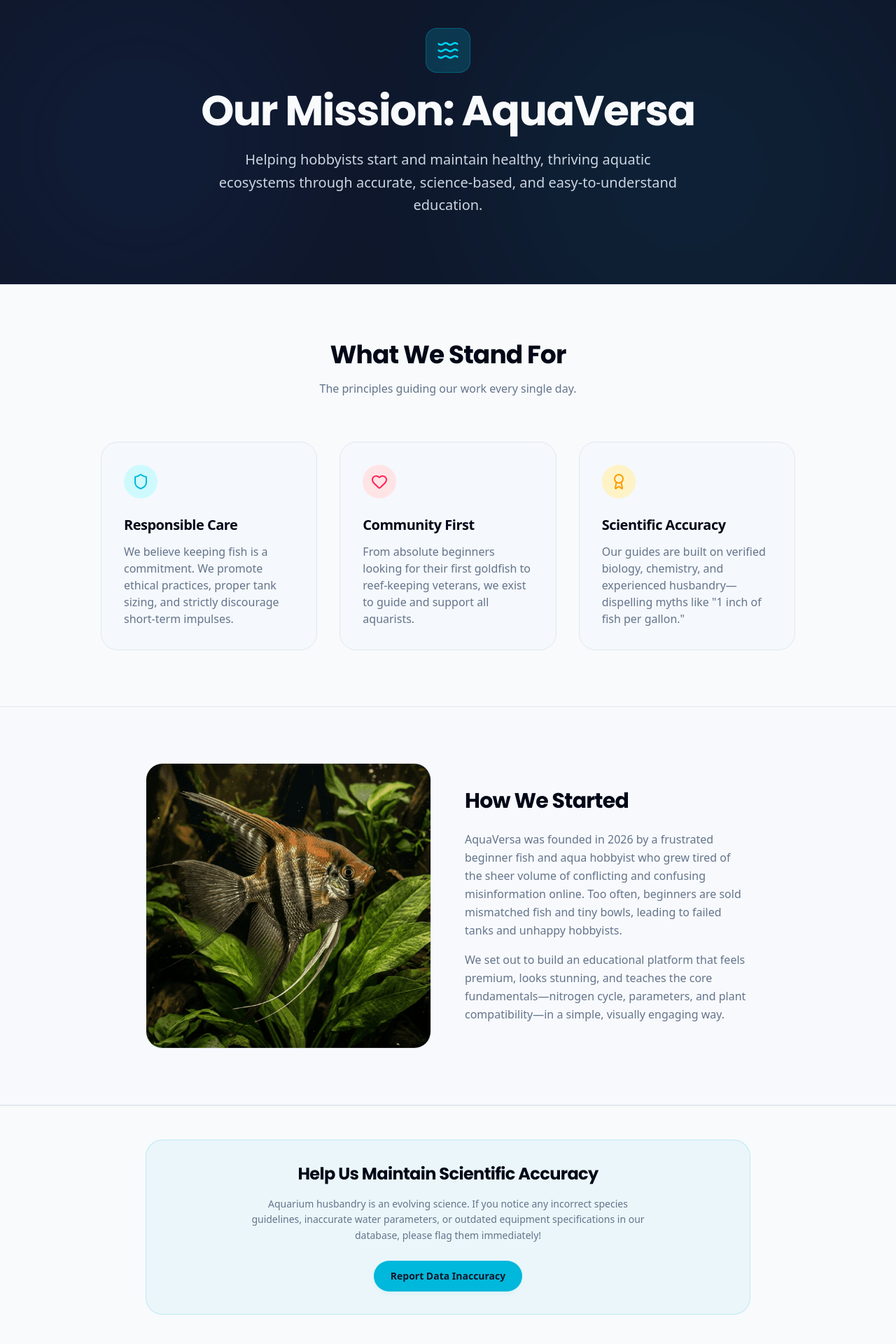
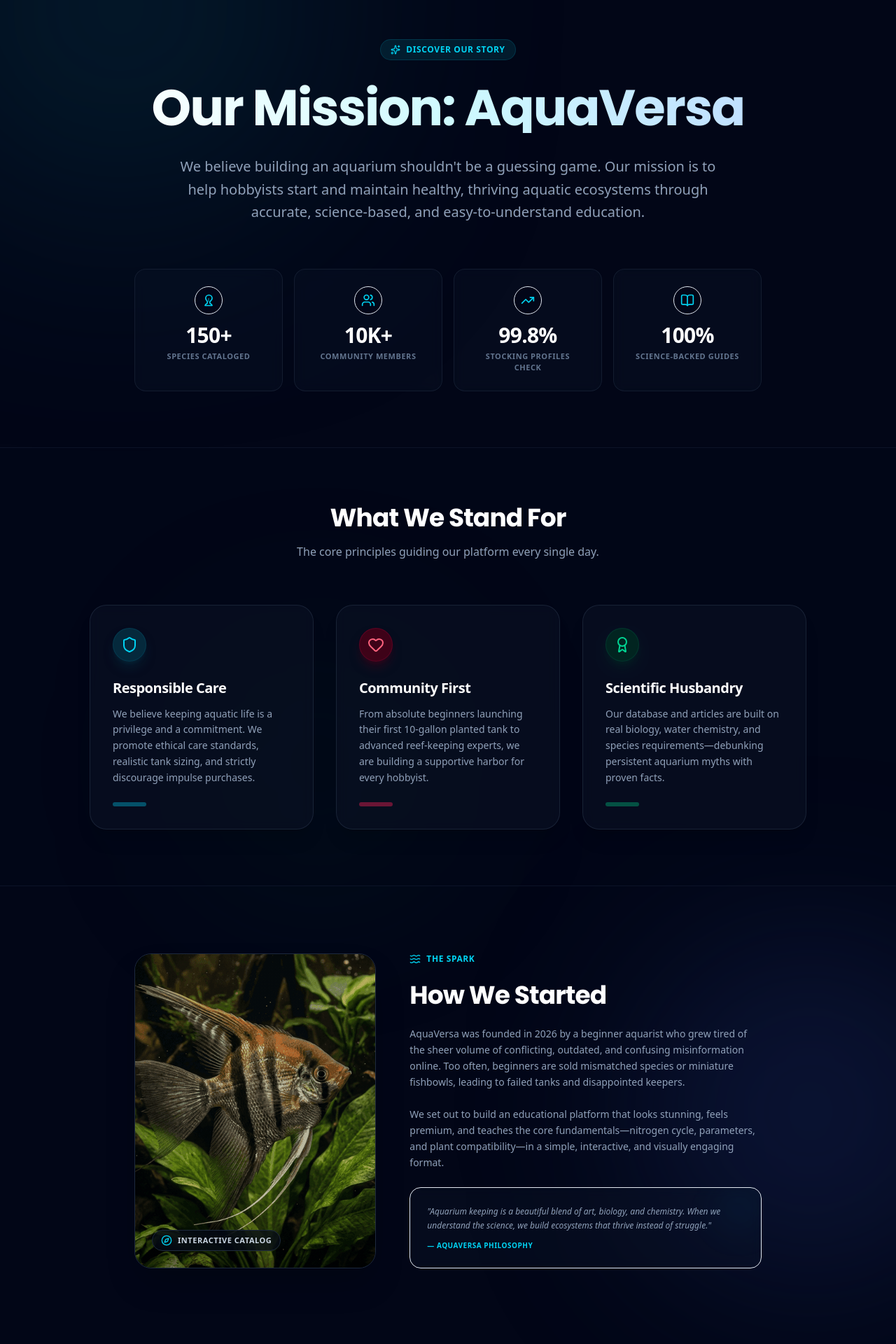
Before and after one commit to roshan773/AquaVersa, a Next.js app: page /about in a window 1280 px wide. Shown: the part 120-2040 px from the top of the page at 70% size. Built offline with nearby package versions, Linux system fonts and the light colour scheme.

Commit message:
feat: add About Us page with mission statement, stats, and core values

```diff
--- a/app/about/page.tsx
+++ b/app/about/page.tsx
@@ -1,114 +1,305 @@
+"use client";
+
 import Image from "next/image";
 import Link from "next/link";
-import { Waves, Heart, Shield, Award, HeartHandshake } from "lucide-react";
+import { motion } from "framer-motion";
+import {
+  Waves,
+  Heart,
+  Shield,
+  Award,
+  Sparkles,
+  BookOpen,
+  Compass,
+  ArrowRight,
+  TrendingUp
+} from "lucide-react";
+
+const fadeInUp = {
+  initial: { opacity: 0, y: 30 },
+  animate: { opacity: 1, y: 0 },
+  transition: { duration: 0.6, ease: [0.16, 1, 0.3, 1] }
+};
+
+const staggerContainer = {
+  animate: {
+    transition: {
+      staggerChildren: 0.1
+    }
+  }
+};
+
+const stats = [
+  { label: "Species Cataloged", value: "150+", icon: FishIcon },
+  { label: "Community Members", value: "10K+", icon: UsersIcon },
+  { label: "Stocking Profiles Check", value: "99.8%", icon: TrendingUp },
+  { label: "Science-Backed Guides", value: "100%", icon: BookOpen }
+];
+
+function FishIcon(props: React.SVGProps<SVGSVGElement>) {
+  return (
+    <svg viewBox="0 0 24 24" fill="none" stroke="currentColor" strokeWidth="2" strokeLinecap="round" strokeLinejoin="round" {...props}>
+      <path d="M18 8.5C18 5.5 15.5 3 12.5 3S7 5.5 7 8.5c0 1.5.5 2.5 1.5 3.5S10 14 10 16c0 1-.5 1.5-1.5 2C6.5 19 6 21 6 21h12s-.5-2-2.5-3c-1-.5-1.5-1-1.5-2 0-2 1.5-3 2.5-4s1.5-2 1.5-3.5Z" />
+      <path d="M12 13h.01" />
+      <path d="M12 10h.01" />
+    </svg>
+  );
+}
+
+function UsersIcon(props: React.SVGProps<SVGSVGElement>) {
+  return (
+    <svg viewBox="0 0 24 24" fill="none" stroke="currentColor" strokeWidth="2" strokeLinecap="round" strokeLinejoin="round" {...props}>
+      <path d="M16 21v-2a4 4 0 0 0-4-4H6a4 4 0 0 0-4 4v2" />
+      <circle cx="9" cy="7" r="4" />
+      <path d="M22 21v-2a4 4 0 0 0-3-3.87" />
+      <path d="M16 3.13a4 4 0 0 1 0 7.75" />
+    </svg>
+  );
+}
 
 export default function AboutUsPage() {
   return (
-    <div className="w-full pb-24">
-      {/* Hero */}
-      <section className="relative py-24 overflow-hidden border-b border-border bg-slate-900 text-slate-50">
-        <div className="absolute inset-0 z-0 opacity-30 pointer-events-none">
-          <div className="absolute top-0 right-0 w-[600px] h-[600px] bg-cyan-500/20 rounded-full blur-[120px]" />
-          <div className="absolute bottom-0 left-0 w-[400px] h-[400px] bg-blue-500/20 rounded-full blur-[100px]" />
+    <div className="w-full bg-[#020617] text-slate-100 min-h-screen relative overflow-hidden pb-24">
+      {/* Background ambient lighting */}
+      <div className="absolute inset-0 z-0 pointer-events-none">
+        <div className="absolute top-[-10%] left-[-10%] w-[600px] h-[600px] bg-cyan-950/45 rounded-full blur-[140px]" />
+        <div className="absolute bottom-[20%] right-[-10%] w-[500px] h-[500px] bg-blue-950/45 rounded-full blur-[120px]" />
+        <div className="absolute top-[40%] left-[20%] w-[400px] h-[400px] bg-emerald-950/20 rounded-full blur-[100px]" />
       </div>
 
-        <div className="container mx-auto px-4 relative z-10 text-center">
-          <div className="inline-flex items-center justify-center w-16 h-16 rounded-2xl bg-cyan-500/20 text-cyan-400 mb-6 border border-cyan-500/30">
-            <Waves className="w-8 h-8" />
+      <div className="relative z-10">
+
+        {/* HERO SECTION */}
+        <section className="relative pt-28 pb-20 px-4">
+          <div className="container mx-auto max-w-5xl text-center">
+            {/* Branded pill */}
+            <motion.div
+              initial={{ opacity: 0, scale: 0.95 }}
+              animate={{ opacity: 1, scale: 1 }}
+              transition={{ duration: 0.4 }}
+              className="inline-flex items-center gap-2 px-3.5 py-1.5 rounded-full bg-cyan-950/50 border border-cyan-800/40 backdrop-blur-md mb-8 text-cyan-400 text-xs font-semibold uppercase tracking-wider"
+            >
+              <Sparkles className="w-3.5 h-3.5" />
+              <span>Discover Our Story</span>
+            </motion.div>
+
+            <motion.h1
+              initial={{ opacity: 0, y: -20 }}
+              animate={{ opacity: 1, y: 0 }}
+              transition={{ duration: 0.6, ease: "easeOut" }}
+              className="text-5xl md:text-7xl font-poppins font-extrabold tracking-tight mb-8 bg-gradient-to-r from-white via-cyan-100 to-blue-200 bg-clip-text text-transparent"
+            >
+              Our Mission: AquaVersa
+            </motion.h1>
+
+            <motion.p
+              initial={{ opacity: 0 }}
+              animate={{ opacity: 1 }}
+              transition={{ duration: 0.8, delay: 0.2 }}
+              className="text-lg md:text-xl text-slate-400 max-w-3xl mx-auto leading-relaxed font-light"
+            >
+              We believe building an aquarium shouldn't be a guessing game. Our mission is to help hobbyists start and maintain healthy, thriving aquatic ecosystems through accurate, science-based, and easy-to-understand education.
+            </motion.p>
+
+            {/* Quick Metrics Grid */}
+            <motion.div
+              variants={staggerContainer}
+              initial="initial"
+              animate="animate"
+              className="grid grid-cols-2 md:grid-cols-4 gap-4 mt-16 max-w-4xl mx-auto"
+            >
+              {stats.map((stat, i) => {
+                const IconComponent = stat.icon;
+                return (
+                  <motion.div
+                    key={i}
+                    variants={fadeInUp}
+                    className="p-6 rounded-2xl bg-slate-900/30 border border-slate-800/60 backdrop-blur-sm flex flex-col items-center hover:border-cyan-500/20 transition-all duration-300 group"
+                  >
+                    <div className="w-10 h-10 rounded-xl bg-slate-950 flex items-center justify-center text-cyan-400 border border-slate-850 group-hover:text-cyan-300 transition-colors mb-3">
+                      <IconComponent className="w-5 h-5" />
                     </div>
-          <h1 className="text-4xl md:text-6xl font-poppins font-bold mb-6">Our Mission: AquaVersa</h1>
-          <p className="text-lg md:text-xl text-slate-300 max-w-2xl mx-auto leading-relaxed">
-            Helping hobbyists start and maintain healthy, thriving aquatic ecosystems through accurate, science-based, and easy-to-understand education.
-          </p>
+                    <span className="text-2xl md:text-3xl font-extrabold text-white tracking-tight">{stat.value}</span>
+                    <span className="text-[11px] font-bold text-slate-500 uppercase tracking-wider mt-1 text-center">{stat.label}</span>
+                  </motion.div>
+                );
+              })}
+            </motion.div>
           </div>
         </section>
 
-      {/* Values */}
-      <section className="py-20 bg-background">
-        <div className="container mx-auto px-4 max-w-5xl">
+        {/* WHAT WE STAND FOR (VALUES) */}
+        <section className="py-20 px-4 bg-slate-950/40 border-y border-slate-900/80">
+          <div className="container mx-auto max-w-5xl">
             <div className="text-center mb-16">
-            <h2 className="text-3xl md:text-4xl font-poppins font-bold mb-4">What We Stand For</h2>
-            <p className="text-muted-foreground">The principles guiding our work every single day.</p>
+              <motion.h2
+                initial={{ opacity: 0 }}
+                whileInView={{ opacity: 1 }}
+                viewport={{ once: true }}
+                className="text-3xl md:text-4xl font-poppins font-bold tracking-tight text-white mb-4"
+              >
+                What We Stand For
+              </motion.h2>
+              <p className="text-slate-400 font-light">The core principles guiding our platform every single day.</p>
             </div>
 
             <div className="grid md:grid-cols-3 gap-8">
-            <div className="p-8 rounded-3xl bg-muted/40 border border-border">
-              <div className="w-12 h-12 rounded-xl bg-cyan-100 dark:bg-cyan-900/30 flex items-center justify-center text-cyan-500 mb-6">
+              {/* Value 1 */}
+              <motion.div
+                whileHover={{ y: -8, transition: { duration: 0.2 } }}
+                initial={{ opacity: 0, y: 20 }}
+                whileInView={{ opacity: 1, y: 0 }}
+                viewport={{ once: true }}
+                className="p-8 rounded-3xl bg-slate-900/40 border border-slate-800/80 backdrop-blur-sm hover:border-cyan-500/30 transition-all duration-300 shadow-xl hover:shadow-cyan-955/20 flex flex-col justify-between group"
+              >
+                <div>
+                  <div className="w-12 h-12 rounded-xl bg-cyan-950/80 border border-cyan-800/30 flex items-center justify-center text-cyan-400 mb-6 shadow-lg shadow-cyan-950/50">
                     <Shield className="w-6 h-6" />
                   </div>
-              <h3 className="text-xl font-bold mb-3">Responsible Care</h3>
-              <p className="text-muted-foreground">
-                We believe keeping fish is a commitment. We promote ethical practices, proper tank sizing, and strictly discourage short-term impulses.
+                  <h3 className="text-xl font-bold text-white mb-3">Responsible Care</h3>
+                  <p className="text-slate-400 text-sm leading-relaxed font-light">
+                    We believe keeping aquatic life is a privilege and a commitment. We promote ethical care standards, realistic tank sizing, and strictly discourage impulse purchases.
                   </p>
                 </div>
+                <div className="h-1.5 w-12 bg-cyan-500 rounded-full mt-6 opacity-40 group-hover:opacity-100 transition-opacity" />
+              </motion.div>
 
-            <div className="p-8 rounded-3xl bg-muted/40 border border-border">
-              <div className="w-12 h-12 rounded-xl bg-rose-100 dark:bg-rose-900/30 flex items-center justify-center text-rose-500 mb-6">
+              {/* Value 2 */}
+              <motion.div
+                whileHover={{ y: -8, transition: { duration: 0.2 } }}
+                initial={{ opacity: 0, y: 20 }}
+                whileInView={{ opacity: 1, y: 0 }}
+                viewport={{ once: true }}
+                transition={{ delay: 0.1 }}
+                className="p-8 rounded-3xl bg-slate-900/40 border border-slate-800/80 backdrop-blur-sm hover:border-rose-500/30 transition-all duration-300 shadow-xl hover:shadow-rose-955/20 flex flex-col justify-between group"
+              >
+                <div>
+                  <div className="w-12 h-12 rounded-xl bg-rose-950/80 border border-rose-800/30 flex items-center justify-center text-rose-400 mb-6 shadow-lg shadow-rose-950/50">
                     <Heart className="w-6 h-6" />
                   </div>
-              <h3 className="text-xl font-bold mb-3">Community First</h3>
-              <p className="text-muted-foreground">
-                From absolute beginners looking for their first goldfish to reef-keeping veterans, we exist to guide and support all aquarists.
+                  <h3 className="text-xl font-bold text-white mb-3">Community First</h3>
+                  <p className="text-slate-400 text-sm leading-relaxed font-light">
+                    From absolute beginners launching their first 10-gallon planted tank to advanced reef-keeping experts, we are building a supportive harbor for every hobbyist.
                   </p>
                 </div>
+                <div className="h-1.5 w-12 bg-rose-500 rounded-full mt-6 opacity-40 group-hover:opacity-100 transition-opacity" />
+              </motion.div>
 
-            <div className="p-8 rounded-3xl bg-muted/40 border border-border">
-              <div className="w-12 h-12 rounded-xl bg-amber-100 dark:bg-amber-900/30 flex items-center justify-center text-amber-500 mb-6">
+              {/* Value 3 */}
+              <motion.div
+                whileHover={{ y: -8, transition: { duration: 0.2 } }}
+                initial={{ opacity: 0, y: 20 }}
+                whileInView={{ opacity: 1, y: 0 }}
+                viewport={{ once: true }}
+                transition={{ delay: 0.2 }}
+                className="p-8 rounded-3xl bg-slate-900/40 border border-slate-800/80 backdrop-blur-sm hover:border-emerald-500/30 transition-all duration-300 shadow-xl hover:shadow-emerald-955/20 flex flex-col justify-between group"
+              >
+                <div>
+                  <div className="w-12 h-12 rounded-xl bg-emerald-950/80 border border-emerald-800/30 flex items-center justify-center text-emerald-400 mb-6 shadow-lg shadow-emerald-950/50">
                     <Award className="w-6 h-6" />
                   </div>
-              <h3 className="text-xl font-bold mb-3">Scientific Accuracy</h3>
-              <p className="text-muted-foreground">
-                Our guides are built on verified biology, chemistry, and experienced husbandry—dispelling myths like "1 inch of fish per gallon."
+                  <h3 className="text-xl font-bold text-white mb-3">Scientific Husbandry</h3>
+                  <p className="text-slate-400 text-sm leading-relaxed font-light">
+                    Our database and articles are built on real biology, water chemistry, and species requirements—debunking persistent aquarium myths with proven facts.
                   </p>
                 </div>
+                <div className="h-1.5 w-12 bg-emerald-500 rounded-full mt-6 opacity-40 group-hover:opacity-100 transition-opacity" />
+              </motion.div>
             </div>
           </div>
         </section>
 
-      {/* Story */}
-      <section className="py-20 bg-muted/20 border-y border-border">
-        <div className="container mx-auto px-4 max-w-4xl">
-          <div className="grid md:grid-cols-2 gap-12 items-center">
-            <div className="relative aspect-square rounded-3xl overflow-hidden border border-border">
+        {/* FOUNDER'S STORY SECTION */}
+        <section className="py-24 px-4">
+          <div className="container mx-auto max-w-4xl">
+            <div className="grid md:grid-cols-12 gap-12 items-center">
+
+              {/* Asymmetric Image Wrapper */}
+              <motion.div
+                initial={{ opacity: 0, scale: 0.95 }}
+                whileInView={{ opacity: 1, scale: 1 }}
+                viewport={{ once: true }}
+                className="md:col-span-5 relative aspect-square md:aspect-auto md:h-[450px] rounded-3xl overflow-hidden border border-slate-800 shadow-2xl group"
+              >
                 <Image
                   src="/images/angelfish.png"
-                alt="Aquarium hobbyist"
+                  alt="Beautiful Discus Angelfish"
                   fill
-                className="object-cover"
+                  className="object-cover group-hover:scale-105 transition-transform duration-700 opacity-90"
                 />
+                <div className="absolute inset-0 bg-gradient-to-t from-slate-955 via-slate-900/10 to-transparent" />
+                <div className="absolute bottom-6 left-6 right-6">
+                  <div className="inline-flex items-center gap-2 bg-slate-950/70 border border-slate-800 backdrop-blur-md px-3 py-1.5 rounded-xl">
+                    <Compass className="w-4 h-4 text-cyan-400" />
+                    <span className="text-[11px] font-bold tracking-wider text-slate-300 uppercase">Interactive Catalog</span>
                   </div>
-            <div>
-              <h2 className="text-3xl font-bold font-poppins mb-6">How We Started</h2>
-              <p className="text-muted-foreground mb-4 leading-relaxed">
-                AquaVersa was founded in 2026 by a frustrated beginner fish and aqua hobbyist who grew tired of the sheer volume of conflicting and confusing misinformation online. Too often, beginners are sold mismatched fish and tiny bowls, leading to failed tanks and unhappy hobbyists.
+                </div>
+              </motion.div>
+
+              {/* Story Content */}
+              <motion.div
+                initial={{ opacity: 0, x: 25 }}
+                whileInView={{ opacity: 1, x: 0 }}
+                viewport={{ once: true }}
+                className="md:col-span-7 space-y-6"
+              >
+                <div className="flex items-center gap-2 text-cyan-400 font-bold uppercase tracking-wider text-xs">
+                  <Waves className="w-4 h-4" />
+                  <span>The Spark</span>
+                </div>
+                <h2 className="text-3xl md:text-4xl font-poppins font-bold text-white tracking-tight">How We Started</h2>
+
+                <p className="text-slate-400 text-sm leading-relaxed font-light">
+                  AquaVersa was founded in 2026 by a beginner aquarist who grew tired of the sheer volume of conflicting, outdated, and confusing misinformation online. Too often, beginners are sold mismatched species or miniature fishbowls, leading to failed tanks and disappointed keepers.
                 </p>
-              <p className="text-muted-foreground leading-relaxed">
-                We set out to build an educational platform that feels premium, looks stunning, and teaches the core fundamentals—nitrogen cycle, parameters, and plant compatibility—in a simple, visually engaging way.
+
+                <p className="text-slate-400 text-sm leading-relaxed font-light">
+                  We set out to build an educational platform that looks stunning, feels premium, and teaches the core fundamentals—nitrogen cycle, parameters, and plant compatibility—in a simple, interactive, and visually engaging format.
                 </p>
+
+                <div className="bg-slate-900/30 border border-slate-850 p-6 rounded-2xl relative overflow-hidden backdrop-blur-sm">
+                  <div className="absolute top-0 right-0 w-16 h-16 bg-cyan-500/5 rounded-full blur-xl" />
+                  <p className="text-xs text-slate-400 italic leading-relaxed font-light">
+                    "Aquarium keeping is a beautiful blend of art, biology, and chemistry. When we understand the science, we build ecosystems that thrive instead of struggle."
+                  </p>
+                  <p className="text-[10px] font-bold uppercase tracking-wider text-cyan-400 mt-3">— AquaVersa Philosophy</p>
                 </div>
+              </motion.div>
             </div>
           </div>
         </section>
 
-      {/* Maintain Accuracy Callout */}
-      <section className="py-12 bg-background border-t border-border">
-        <div className="container mx-auto px-4 max-w-4xl">
-          <div className="bg-cyan-500/5 border border-cyan-500/20 p-8 rounded-3xl text-center space-y-4">
-            <h3 className="text-2xl font-bold text-foreground font-poppins">Help Us Maintain Scientific Accuracy</h3>
-            <p className="text-muted-foreground max-w-xl mx-auto text-sm leading-relaxed">
-              Aquarium husbandry is an evolving science. If you notice any incorrect species guidelines, inaccurate water parameters, or outdated equipment specifications in our database, please flag them immediately!
+        {/* CALL TO ACTION ACCURACY */}
+        <section className="py-12 px-4 max-w-5xl mx-auto">
+          <motion.div
+            initial={{ opacity: 0, y: 15 }}
+            whileInView={{ opacity: 1, y: 0 }}
+            viewport={{ once: true }}
+            className="relative rounded-3xl bg-gradient-to-r from-slate-900 via-slate-950 to-slate-900 border border-slate-800 p-8 md:p-12 shadow-2xl overflow-hidden flex flex-col md:flex-row md:items-center justify-between gap-8"
+          >
+            {/* Background glow blob */}
+            <div className="absolute right-0 bottom-0 w-[300px] h-[300px] bg-cyan-950/20 rounded-full blur-[80px] pointer-events-none" />
+
+            <div className="space-y-3 max-w-2xl">
+              <h3 className="text-2xl font-bold text-white font-poppins tracking-tight">Help Us Maintain Scientific Accuracy</h3>
+              <p className="text-slate-400 text-sm leading-relaxed font-light">
+                Aquarium science is constantly evolving. If you notice any outdated water parameters, incorrect compatibility reports, or species listing errors in our database, please let us know immediately.
               </p>
-            <div className="pt-2">
+            </div>
+
+            <div className="shrink-0">
               <Link
                 href="/contact"
-                className="inline-flex items-center gap-2 px-6 py-3 bg-cyan-500 hover:bg-cyan-400 text-slate-900 font-bold rounded-xl transition-all shadow-md shadow-cyan-500/5 text-sm"
+                className="inline-flex items-center gap-2 px-6 py-3.5 bg-cyan-500 hover:bg-cyan-400 text-slate-950 font-bold rounded-xl transition-all duration-300 shadow-lg shadow-cyan-500/10 hover:shadow-cyan-500/20 text-sm group"
               >
                 Report Data Inaccuracy
+                <ArrowRight className="w-4 h-4 group-hover:translate-x-1 transition-transform" />
               </Link>
             </div>
+          </motion.div>
+        </section>
+
       </div>
-        </div>
-      </section>
     </div>
   );
 }
```
Lines whose indentation alone changed are shown as unchanged.
